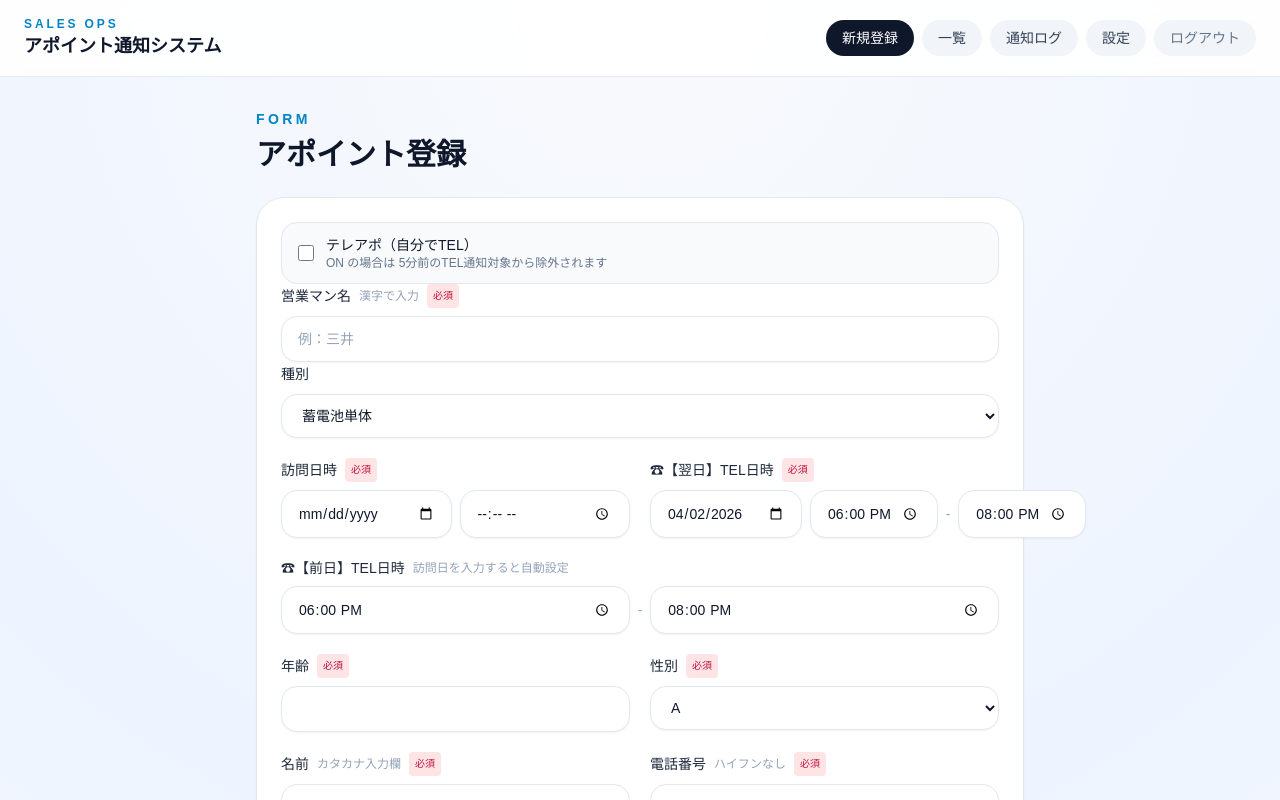
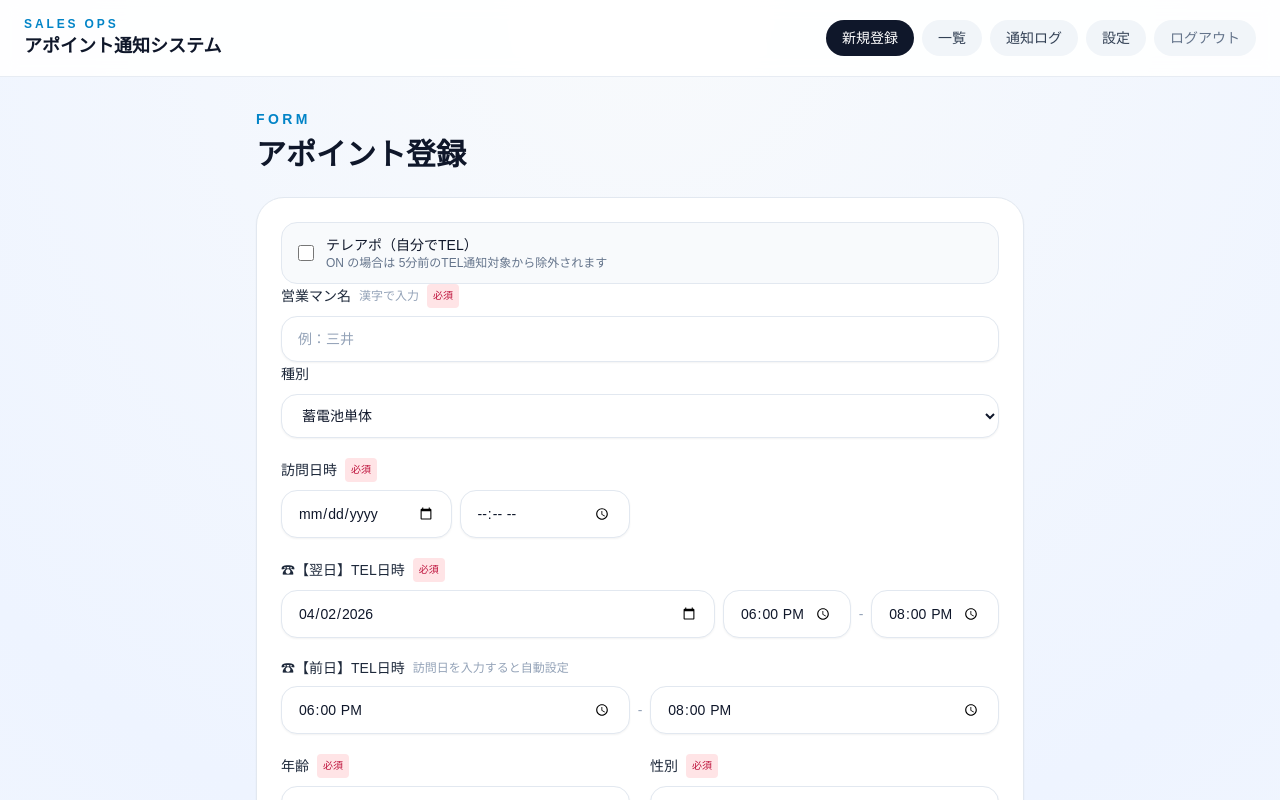
Before and after one commit to kmitsui-bit/bookish-garbanzo, a Next.js app: page /appointments/new in a window 1280 px wide. Shown: the top 800 px of the page. Built offline with nearby package versions, Linux system fonts and the light colour scheme; no server answers.

Commit message:
TEL日時入力欄のレイアウト崩れを修正

```diff
--- a/src/components/appointment-form.tsx
+++ b/src/components/appointment-form.tsx
@@ -246,8 +246,9 @@ export function AppointmentForm({ mode, initialValues, appointmentId }: Props) {
         </Field>
 
         {/* 翌日TEL日時 */}
+        <div className="md:col-span-2">
           <Field label="☎【翌日】TEL日時" required error={errors.telAtDateInput?.[0] ?? errors.telAtStartTimeInput?.[0]}>
-          <div className="flex gap-2 items-center">
+            <div className="grid grid-cols-[1fr_auto_auto_auto] gap-2 items-center">
               <input
                 type="date"
                 className={dateTimeClass}
@@ -260,7 +261,7 @@ export function AppointmentForm({ mode, initialValues, appointmentId }: Props) {
                 value={values.telAtStartTimeInput}
                 onChange={(event) => setValues((prev) => ({ ...prev, telAtStartTimeInput: event.target.value }))}
               />
-            <span className="text-slate-400 text-sm shrink-0">-</span>
+              <span className="text-slate-400 text-sm">-</span>
               <input
                 type="time"
                 className={dateTimeClass}
@@ -269,18 +270,19 @@ export function AppointmentForm({ mode, initialValues, appointmentId }: Props) {
               />
             </div>
           </Field>
+        </div>
 
         {/* 前日TEL日時 */}
         <div className="md:col-span-2">
           <Field label="☎【前日】TEL日時" hint={prevDayTelDate ? `日付：${prevDayTelDate}（訪問日前日）` : "訪問日を入力すると自動設定"}>
-            <div className="flex gap-2 items-center">
+            <div className="grid grid-cols-[1fr_auto_1fr] gap-2 items-center">
               <input
                 type="time"
                 className={dateTimeClass}
                 value={values.prevDayTelAtStartTimeInput}
                 onChange={(event) => setValues((prev) => ({ ...prev, prevDayTelAtStartTimeInput: event.target.value }))}
               />
-              <span className="text-slate-400 text-sm shrink-0">-</span>
+              <span className="text-slate-400 text-sm">-</span>
               <input
                 type="time"
                 className={dateTimeClass}
```
Lines whose indentation alone changed are shown as unchanged.
